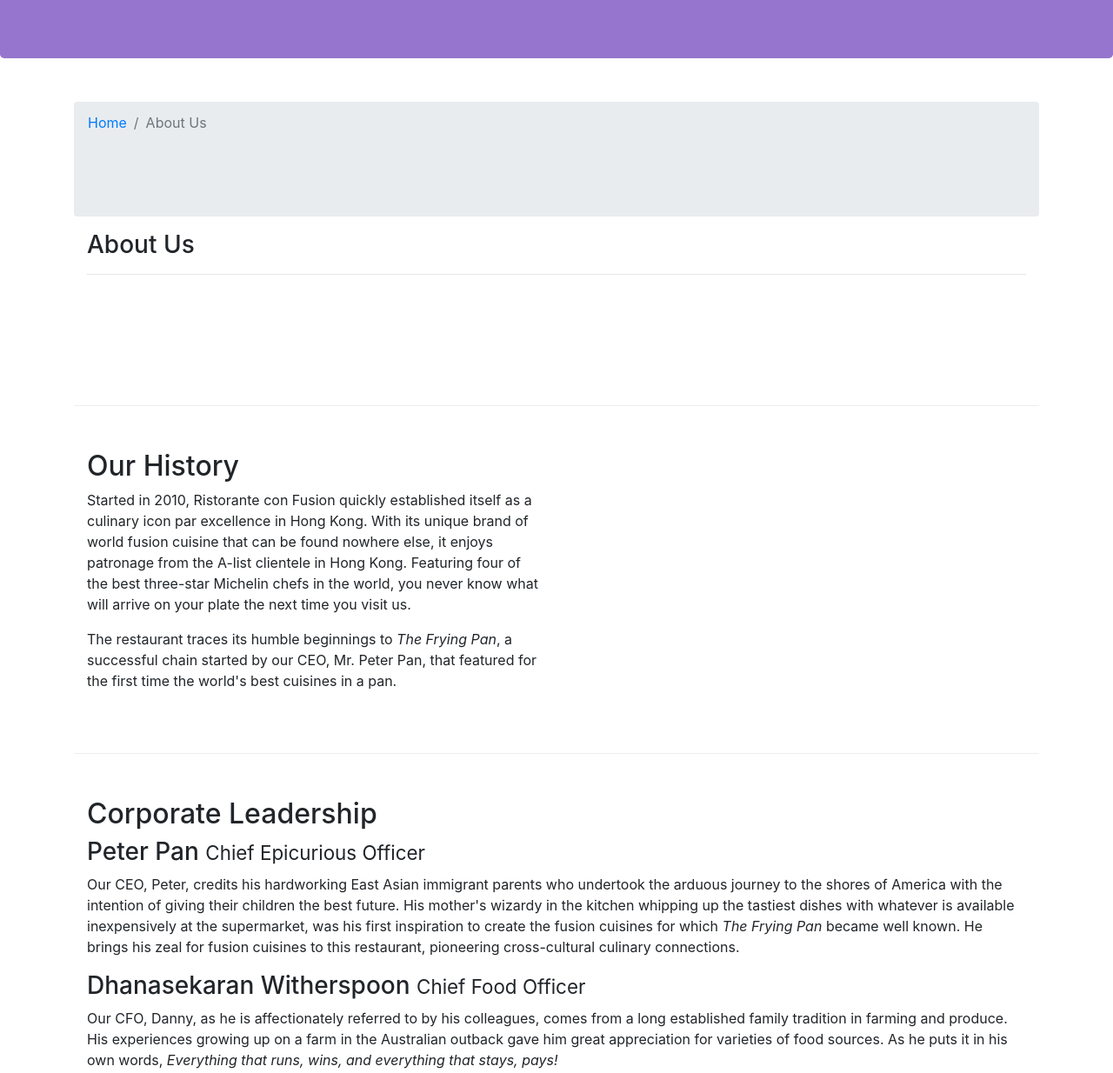
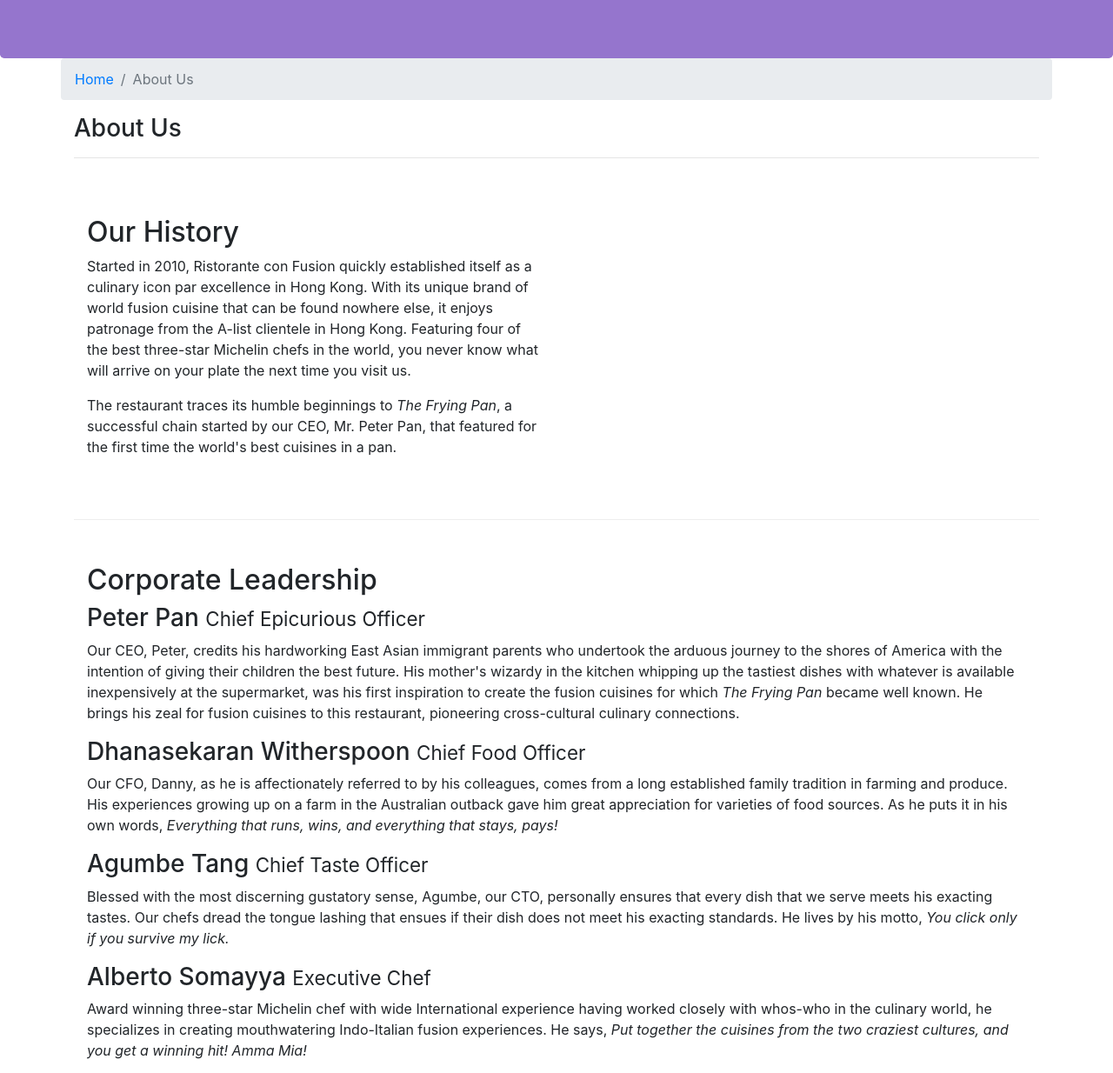
Before and after one commit to Talon-Dechert/Bootstrap, a website: page conFusion/aboutus.html in a window 1280 px wide. Shown: the part 267-1501 px from the top of the page at 87% size. Drawn offline with nearby package versions, Linux system fonts and the light colour scheme.

```diff
--- a/conFusion/aboutus.html
+++ b/conFusion/aboutus.html
@@ -45,19 +45,19 @@
     </header>
 
     <div class="container">
-        <div class="row row-content">
+        <div class="row">
             <ol class="col-12 breadcrumb">
                 <li class="breadcrumb-item"><a href="./index.html">Home</a></li >
                 <li class="breadcrumb-item active">About Us</li>
             </ol>
-            <div class="col 12">
+            <div class="col-12">
                <h3>About Us</h3>
                <hr>
             </div>
         </div>
 
         <div class="row row-content">
-            <div class="col 12 col-sm-6">
+            <div class="col-12 col-sm-6">
                 <h2>Our History</h2>
                 <p>Started in 2010, Ristorante con Fusion quickly established itself as a culinary icon par excellence in Hong Kong. With its unique brand of world fusion cuisine that can be found nowhere else, it enjoys patronage from the A-list clientele in Hong Kong.  Featuring four of the best three-star Michelin chefs in the world, you never know what will arrive on your plate the next time you visit us.</p>
                 <p>The restaurant traces its humble beginnings to <em>The Frying Pan</em>, a successful chain started by our CEO, Mr. Peter Pan, that featured for the first time the world's best cuisines in a pan.</p>
@@ -68,7 +68,7 @@
 
 
         <div class="row row-content">
-            <div class="col 12">
+            <div class="col-12">
                 <h2>Corporate Leadership</h2>
                 <h3>Peter Pan <small>Chief Epicurious Officer</small></h3>
                 <p class="d-none d-sm-block">Our CEO, Peter, credits his hardworking East Asian immigrant parents who undertook the arduous journey to the shores of America with the intention of giving their children the best future. His mother's wizardy in the kitchen whipping up the tastiest dishes with whatever is available inexpensively at the supermarket, was his first inspiration to create the fusion cuisines for which <em>The Frying Pan</em> became well known. He brings his zeal for fusion cuisines to this restaurant, pioneering cross-cultural culinary connections.</p>
@@ -124,7 +124,7 @@
            </div>
         </div>
     </footer>
-    <script src="node_modules/jquery/dist/jqeury.slim.min.js"></script>
+    <script src="node_modules/jquery/dist/jquery.slim.min.js"></script>
     <script src="node_modules/popper.js/dist/umd/popper.min.js"></script>
     <script src="node_modules/bootstrap/dist/js/bootstrap.min.js"></script>
 
```
Also changed, not shown: conFusion/index.html (+1 -1 lines).
